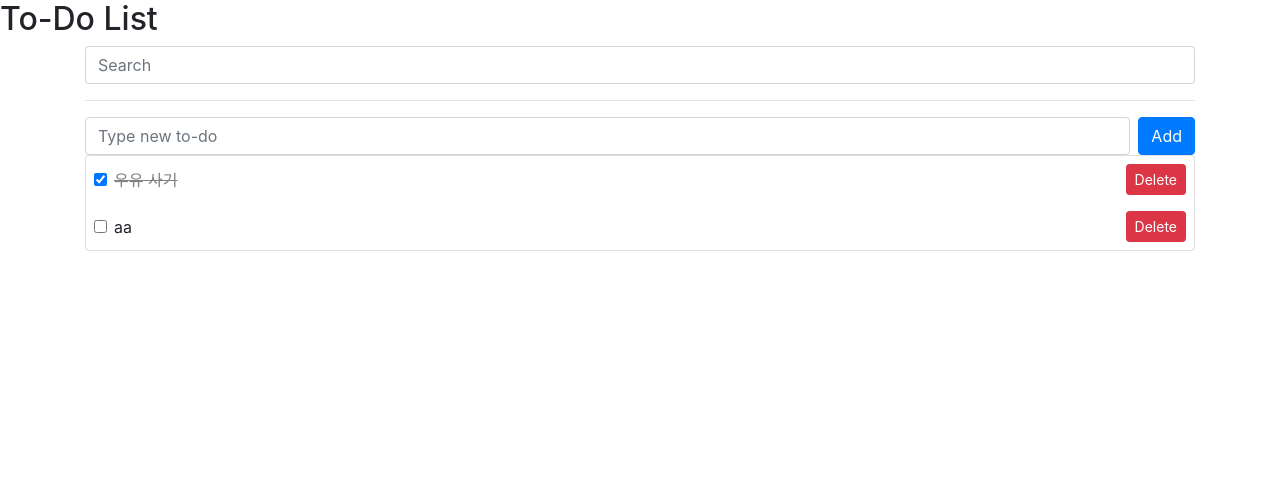
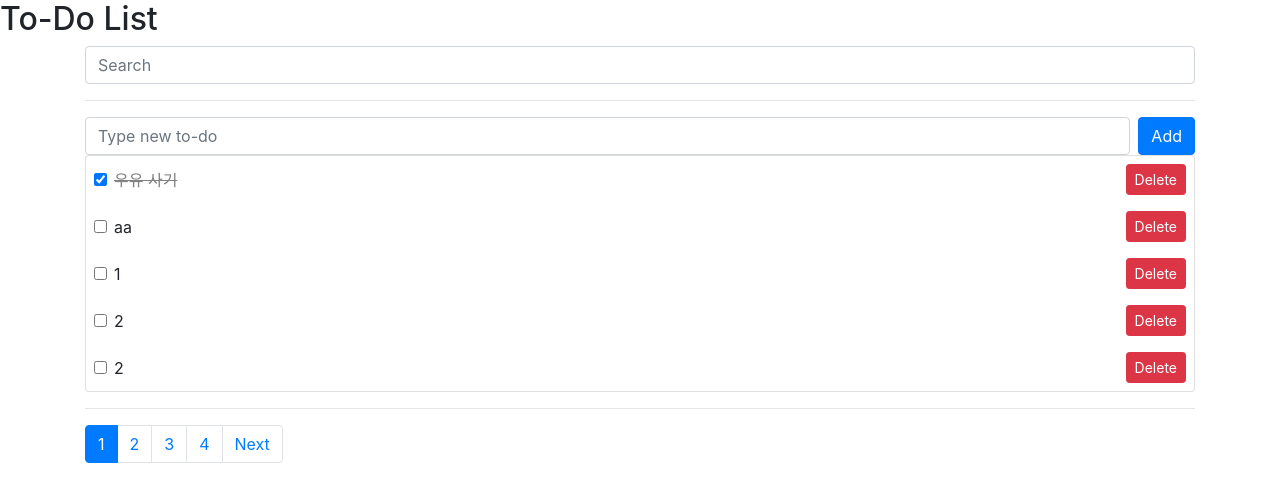
Before and after one commit to KumJungMin/vue3-basic, a Vue app in the folder todolist/: page / in a window 1280 px wide. Shown: the top 502 px of the page. Built offline with nearby package versions, Linux system fonts and the light colour scheme; data requests are answered from the project's data file.

Commit message:
chore: add pagination

```diff
--- a/todolist/db.json
+++ b/todolist/db.json
@@ -9,6 +9,91 @@
       "subject": "aa",
       "completed": false,
       "id": 3
+    },
+    {
+      "subject": "1",
+      "completed": false,
+      "id": 4
+    },
+    {
+      "subject": "2",
+      "completed": false,
+      "id": 5
+    },
+    {
+      "subject": "2",
+      "completed": false,
+      "id": 6
+    },
+    {
+      "subject": "1",
+      "completed": false,
+      "id": 7
+    },
+    {
+      "subject": "1",
+      "completed": false,
+      "id": 8
+    },
+    {
+      "subject": "2",
+      "completed": false,
+      "id": 9
+    },
+    {
+      "subject": "3",
+      "completed": false,
+      "id": 10
+    },
+    {
+      "subject": "4",
+      "completed": false,
+      "id": 11
+    },
+    {
+      "subject": "5",
+      "completed": false,
+      "id": 12
+    },
+    {
+      "subject": "6",
+      "completed": false,
+      "id": 13
+    },
+    {
+      "subject": "6",
+      "completed": false,
+      "id": 14
+    },
+    {
+      "subject": "7",
+      "completed": false,
+      "id": 15
+    },
+    {
+      "subject": "5",
+      "completed": false,
+      "id": 16
+    },
+    {
+      "subject": "4",
+      "completed": false,
+      "id": 17
+    },
+    {
+      "subject": "3",
+      "completed": false,
+      "id": 18
+    },
+    {
+      "subject": "3",
+      "completed": false,
+      "id": 19
+    },
+    {
+      "subject": "12",
+      "completed": false,
+      "id": 20
     }
   ]
 }
--- a/todolist/package.json
+++ b/todolist/package.json
@@ -5,7 +5,8 @@
   "scripts": {
     "serve": "vue-cli-service serve",
     "build": "vue-cli-service build",
-    "lint": "vue-cli-service lint"
+    "lint": "vue-cli-service lint",
+    "json-server": "json-server --watch db.json --port 3000"
   },
   "dependencies": {
     "axios": "^0.26.1",
--- a/todolist/src/App.vue
+++ b/todolist/src/App.vue
@@ -16,6 +16,25 @@
       @toggle-todo="toggleTodo"
       @delete-todo="deleteTodo"
     />
+    <hr />
+    <nav aria-label="Page navigation example">
+      <ul class="pagination">
+        <li v-if="currentPage !== 1" class="page-item">
+          <a class="page-link" @click.stop="getTodos(currentPage - 1)">Previous</a>
+        </li>
+        <li
+          v-for="page in numberOfPages"
+          class="page-item"
+          :key="page"
+          :class="{'active': currentPage === page}"
+        >
+          <a class="page-link" @click.stop="getTodos(page)">{{page}}</a>
+        </li>
+        <li v-if="currentPage !== numberOfPages" class="page-item">
+          <a class="page-link" @click.stop="getTodos(currentPage + 1)">Next</a>
+        </li>
+      </ul>
+    </nav>
   </div>
 </template>
 
@@ -29,16 +48,27 @@ export default {
   components: { TodoSimepleForm, TodoList },
   setup() {
     const todos = reactive([]);
+    const numberOfTodos = ref(0);
+    const limit = 5;
+    const currentPage = ref(1);
+
+    const numberOfPages = computed(() => {
+      return Math.ceil(numberOfTodos.value / limit);
+    })
+
+
     const deleteTodo = async (idx) => {
       const id = todos[idx].id;
       await axios.delete(`http://localhost:3000/todos/${id}`);
       todos.splice(idx, 1);
     };
 
-    const getTodos = async () => {
+    const getTodos = async (page = currentPage.value) => {
+      currentPage.value = page;
       try {
-        const { data } = await axios.get("http://localhost:3000/todos");
+        const { data, headers } = await axios.get(`http://localhost:3000/todos?_page=${page}&_limit=${limit}`);
         Object.assign(todos, data); // reactive의 value를 변경하는 법
+        numberOfTodos.value = headers['x-total-count'];
       } catch (e) {
         console.error(e);
       }
@@ -73,6 +103,9 @@ export default {
       toggleTodo,
       searchText,
       filteredTodos,
+      numberOfPages,
+      currentPage,
+      getTodos,
     };
   },
 };
```
